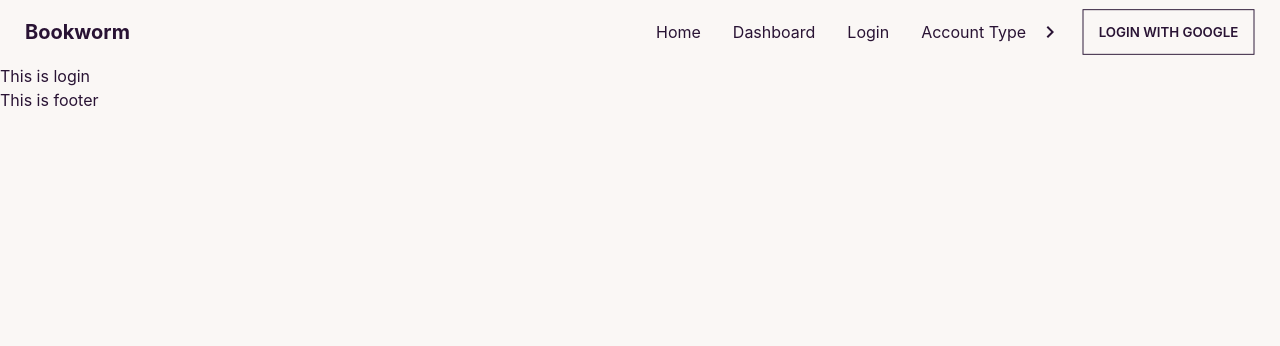
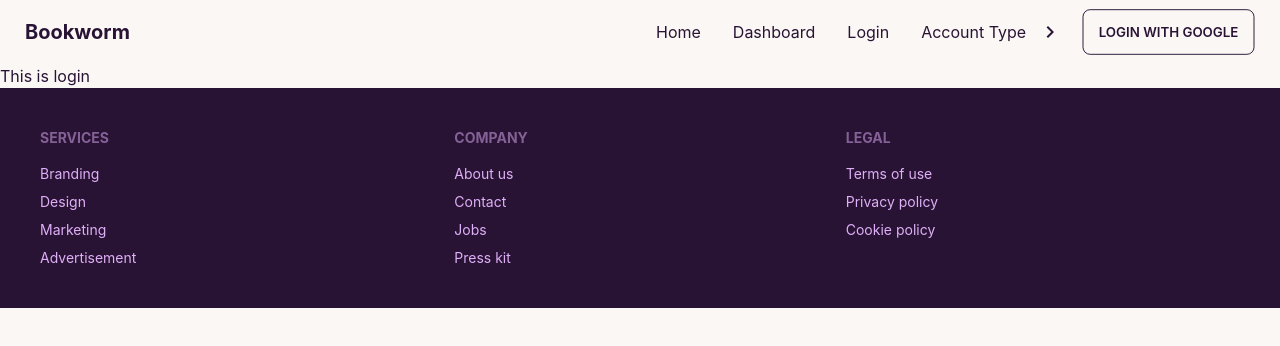
Before and after one commit to tawhidulshehzad/used-products-resale-clients-side, a React (Create React App) app: page /login in a window 1280 px wide. Shown: the top 346 px of the page. Built offline with nearby package versions, Linux system fonts and the light colour scheme; no server answers.

Commit message:
table added

```diff
--- a/package.json
+++ b/package.json
@@ -6,6 +6,7 @@
     "@testing-library/jest-dom": "^5.16.5",
     "@testing-library/react": "^13.4.0",
     "@testing-library/user-event": "^13.5.0",
+    "axios": "^1.2.0",
     "daisyui": "^2.42.1",
     "firebase": "^9.14.0",
     "react": "^18.2.0",
--- a/src/Pages/Category/Category/Category.js
+++ b/src/Pages/Category/Category/Category.js
@@ -1,14 +1,21 @@
 import React, { useEffect, useState } from "react";
 import CategoryCard from "./CategoryCard/CategoryCard";
+import axios from "axios";
 
 const Category = () => {
   const [categories, setCategories] = useState([]);
 
-  useEffect(() => {
-    fetch("http://localhost:5000/books-categories")
-      .then((res) => res.json())
-      .then((data) => setCategories(data));
+  React.useEffect(() => {
+    axios.get("http://localhost:5000/books-categories").then((response) => {
+      setCategories(response.data);
+    });
   }, []);
+
+  // useEffect(() => {
+  //   fetch("http://localhost:5000/books-categories")
+  //     .then((res) => res.json())
+  //     .then((data) => setCategories(data));
+  // }, []);
 
   return (
     <div className="py-14">
--- a/src/Pages/Category/Products/Products.js
+++ b/src/Pages/Category/Products/Products.js
@@ -1,9 +1,43 @@
 import React from "react";
+import { useLoaderData } from "react-router-dom";
 
 const Products = () => {
+  const products = useLoaderData();
   return (
-    <div>
-      <h2>this is a product</h2>
+    <div className="flex justify-center">
+      <div className="grid gap-6 grid-cols-1 md:grid-cols-2 lg:grid-cols-3 my-6">
+        {products.map((product) => (
+          <div className="card w-96 bg-base-100 shadow-xl">
+            <figure>
+              <img
+                style={{ height: "230px", width: "400px" }}
+                src={product.img}
+                alt=""
+              />
+            </figure>
+            <div className="card-body ">
+              <h2 className="card-title">
+                {product.name}
+                <div className="badge badge-secondary">NEW</div>
+              </h2>
+              <p>Original Price: ${product.original_price}</p>
+              <p>
+                Resale Price:{" "}
+                <span className="text-2xl">${product.resale_price}</span>
+              </p>
+              <p>Post time: {product.time} Hours ago</p>
+              <p>{product.years_of_use} Year used</p>
+              <p> Seller Name: {product.seller_name} </p>
+              <div className="card-actions justify-end">
+                <div className="badge badge-outline">{product.location}</div>
+              </div>
+              <div className="card-actions">
+                <button className="btn btn-primary">Book Now</button>
+              </div>
+            </div>
+          </div>
+        ))}
+      </div>
     </div>
   );
 };
--- a/src/Pages/Shared/Footer/Footer.js
+++ b/src/Pages/Shared/Footer/Footer.js
@@ -1,10 +1,30 @@
 import React from "react";
+import { Link } from "react-router-dom";
 
 const Footer = () => {
   return (
-    <div>
-      <h3>This is footer</h3>
-    </div>
+    <footer className="footer p-10 bg-neutral text-neutral-content">
+      <div>
+        <span className="footer-title">Services</span>
+        <Link className="link link-hover">Branding</Link>
+        <Link className="link link-hover">Design</Link>
+        <Link className="link link-hover">Marketing</Link>
+        <Link className="link link-hover">Advertisement</Link>
+      </div>
+      <div>
+        <span className="footer-title">Company</span>
+        <Link className="link link-hover">About us</Link>
+        <Link className="link link-hover">Contact</Link>
+        <Link className="link link-hover">Jobs</Link>
+        <Link className="link link-hover">Press kit</Link>
+      </div>
+      <div>
+        <span className="footer-title">Legal</span>
+        <Link className="link link-hover">Terms of use</Link>
+        <Link className="link link-hover">Privacy policy</Link>
+        <Link className="link link-hover">Cookie policy</Link>
+      </div>
+    </footer>
   );
 };
 
--- a/src/Pages/Shared/Navbar/Navbar.js
+++ b/src/Pages/Shared/Navbar/Navbar.js
@@ -1,5 +1,21 @@
-import React from "react";
+import { GoogleAuthProvider } from "firebase/auth";
+import React, { useContext } from "react";
 import { Link } from "react-router-dom";
+import { AuthContext } from "../../../contexts/AuthProvider/AuthProvider";
+
+const Navbar = () => {
+  const { providerLogin } = useContext(AuthContext);
+
+  const googleProvider = new GoogleAuthProvider();
+
+  const handleGoogleSignIn = () => {
+    providerLogin(googleProvider)
+      .then((result) => {
+        const user = result.user;
+        console.log(user);
+      })
+      .catch((error) => console.error(error));
+  };
 
   const menuItems = (
     <>
@@ -36,12 +52,15 @@ const menuItems = (
         </ul>
       </li>
       <li>
-      <Link className="btn btn-outline ">Login With Google</Link>
+        <button
+          onClick={handleGoogleSignIn}
+          className="btn btn-outline rounded-lg"
+        >
+          Login With Google
+        </button>
       </li>
     </>
   );
-
-const Navbar = () => {
   return (
     <div className="navbar bg-base-100">
       <div className="navbar-start">
--- a/src/Routes/Routes/Routes.js
+++ b/src/Routes/Routes/Routes.js
@@ -21,6 +21,8 @@ export const router = createBrowserRouter([
       {
         path: "/products/:id",
         element: <Products></Products>,
+        loader: ({ params }) =>
+          fetch(`http://localhost:5000/category/${params.id}`),
       },
     ],
   },
--- /dev/null
+++ b/src/contexts/AuthProvider/AuthProvider.js
@@ -0,0 +1,32 @@
+import React, { createContext, useEffect, useState } from "react";
+import { getAuth, onAuthStateChanged, signInWithPopup } from "firebase/auth";
+import app from "../../firebase/firebase.config";
+
+export const AuthContext = createContext();
+const auth = getAuth(app);
+
+const AuthProvider = ({ children }) => {
+  const [user, setUser] = useState(null);
+
+  const providerLogin = (provider) => {
+    return signInWithPopup(auth, provider);
+  };
+
+  useEffect(() => {
+    const unsubscribe = onAuthStateChanged(auth, (currentUser) => {
+      console.log("user inside", currentUser);
+      setUser(currentUser);
+    });
+
+    return () => {
+      unsubscribe();
+    };
+  }, []);
+
+  const authInfo = { user, providerLogin };
+  return (
+    <AuthContext.Provider value={authInfo}>{children}</AuthContext.Provider>
+  );
+};
+
+export default AuthProvider;
--- a/src/index.js
+++ b/src/index.js
@@ -1,13 +1,16 @@
-import React from 'react';
-import ReactDOM from 'react-dom/client';
-import './index.css';
-import App from './App';
-import reportWebVitals from './reportWebVitals';
+import React from "react";
+import ReactDOM from "react-dom/client";
+import "./index.css";
+import App from "./App";
+import reportWebVitals from "./reportWebVitals";
+import AuthProvider from "./contexts/AuthProvider/AuthProvider";
 
-const root = ReactDOM.createRoot(document.getElementById('root'));
+const root = ReactDOM.createRoot(document.getElementById("root"));
 root.render(
   <React.StrictMode>
-    <App />
+    <AuthProvider>
+      <App />
+    </AuthProvider>
   </React.StrictMode>
 );
 
```
Also changed, not shown: 1 other file (tests, documents, lock files or other folders). Lines whose indentation alone changed are shown as unchanged.
